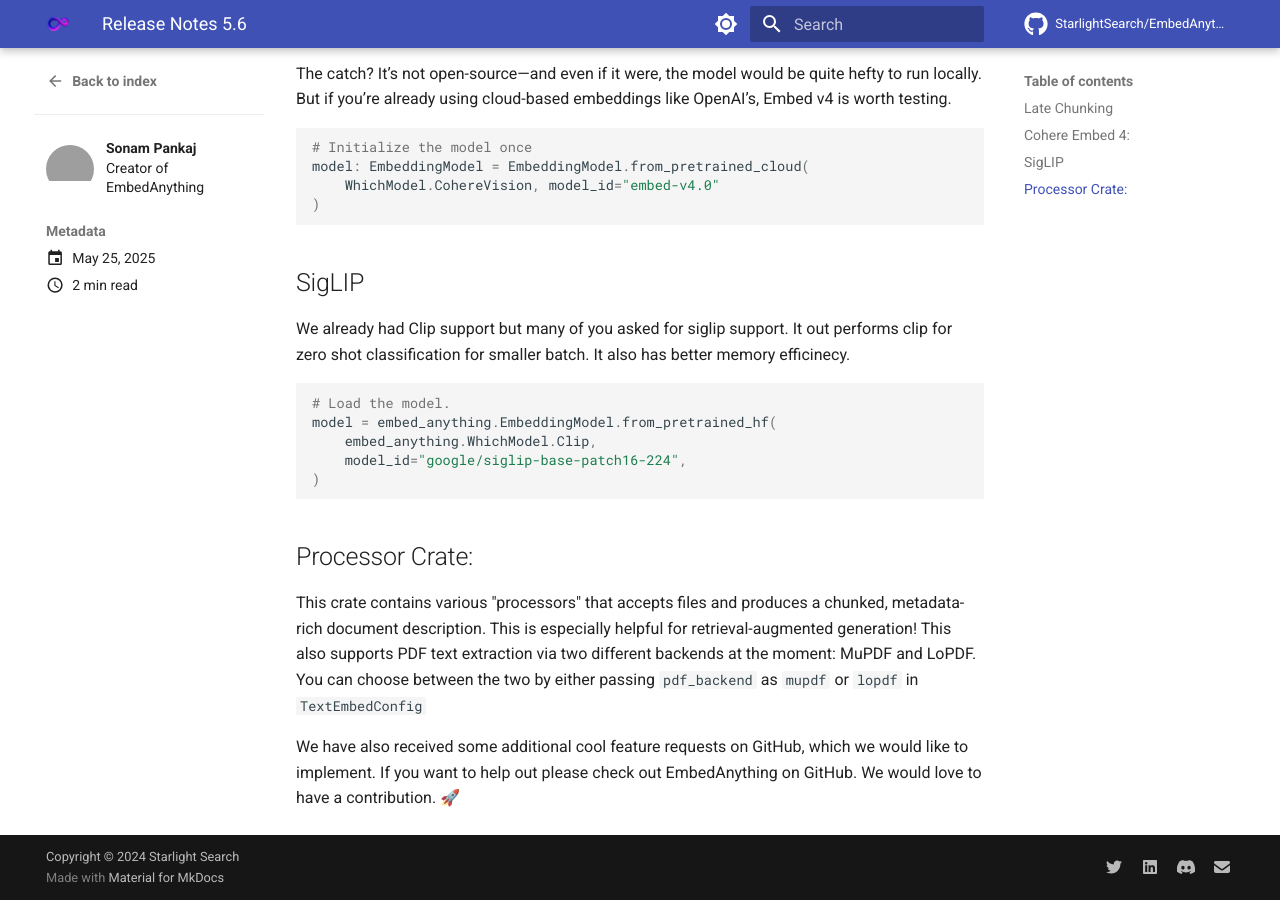
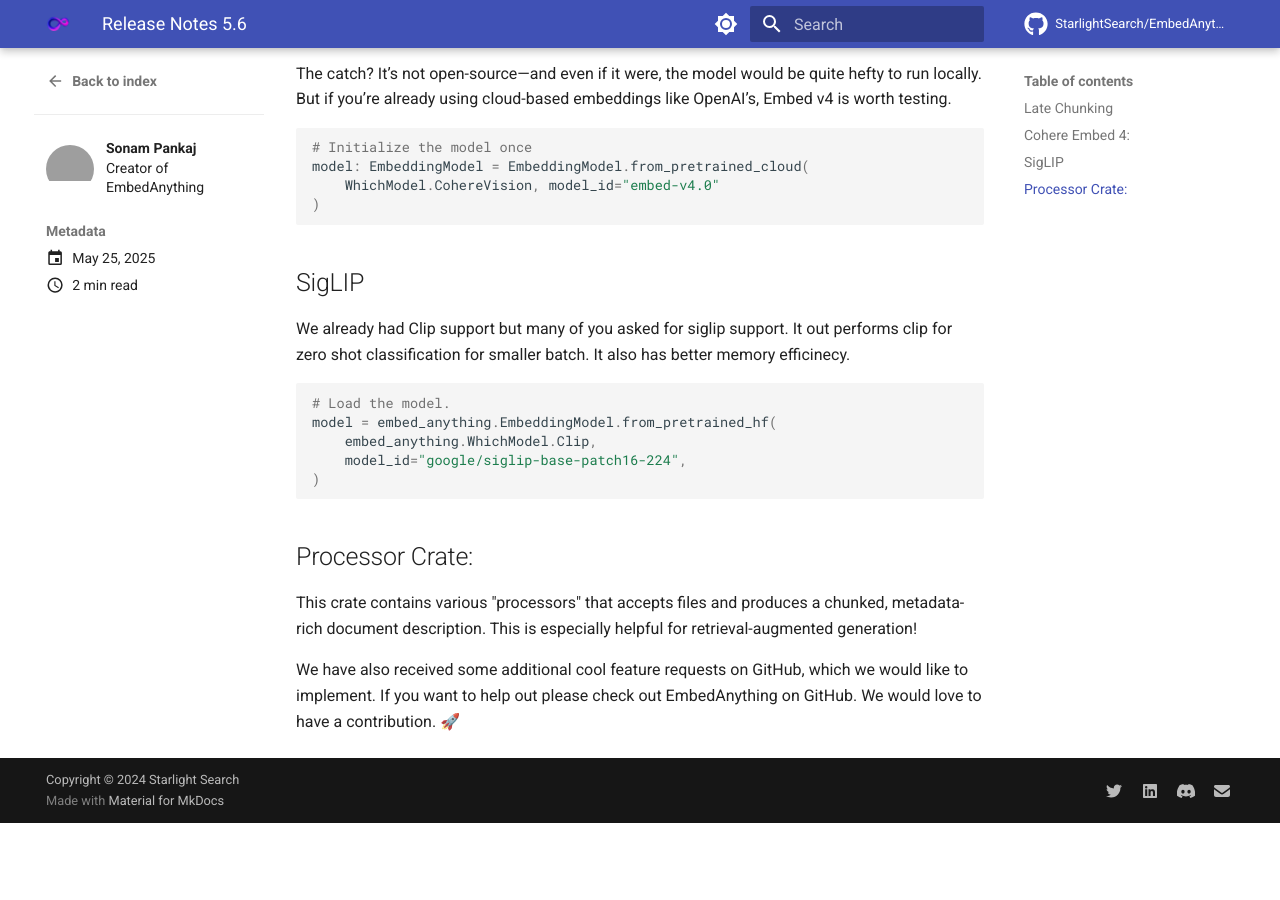
Before and after one commit to StarlightSearch/EmbedAnything, an MkDocs documentation site: the page built from docs/blog/posts/ReleaseNotes5-5.md, in a window 1280 px wide and 900 px high, scrolled down 1283 px. Built offline with MkDocs 1.6.1 and Material for MkDocs 9.7.7, drawn with Linux system fonts in a browser that asks for light colours; comment, search, counter and statistics services are not loaded; after the commit the page ends 2106 px from its top, so only the background shows below that; grey boxes are pictures that could not be loaded.

Commit message:
Update ReleaseNotes5-5.md

```diff
--- a/docs/blog/posts/ReleaseNotes5-5.md
+++ b/docs/blog/posts/ReleaseNotes5-5.md
@@ -77,6 +77,6 @@
 
 ## Processor Crate:
 
-This crate contains various "processors" that accepts files and produces a chunked, metadata-rich document description. This is especially helpful for retrieval-augmented generation! This also supports PDF text extraction via two different backends at the moment: MuPDF and LoPDF. You can choose between the two by either passing `pdf_backend` as `mupdf` or `lopdf` in  `TextEmbedConfig`
+This crate contains various "processors" that accepts files and produces a chunked, metadata-rich document description. This is especially helpful for retrieval-augmented generation!
 
 We have also received some additional cool feature requests on GitHub, which we would like to implement. If you want to help out please check out EmbedAnything on GitHub. We would love to have a contribution. 🚀
```
Also changed, not shown: other parts of docs/blog/posts/ReleaseNotes5-5.md (+1 -1 lines).
